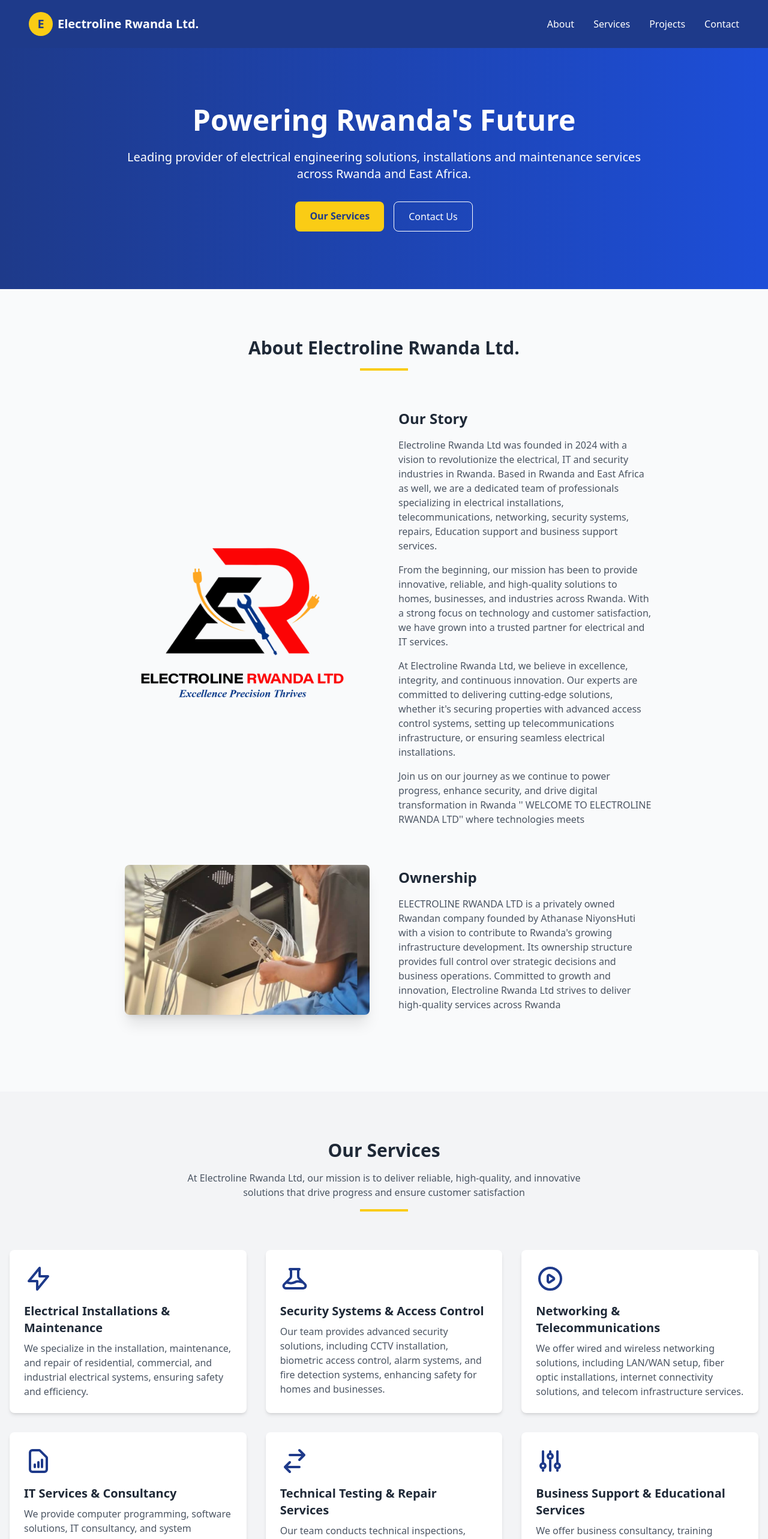
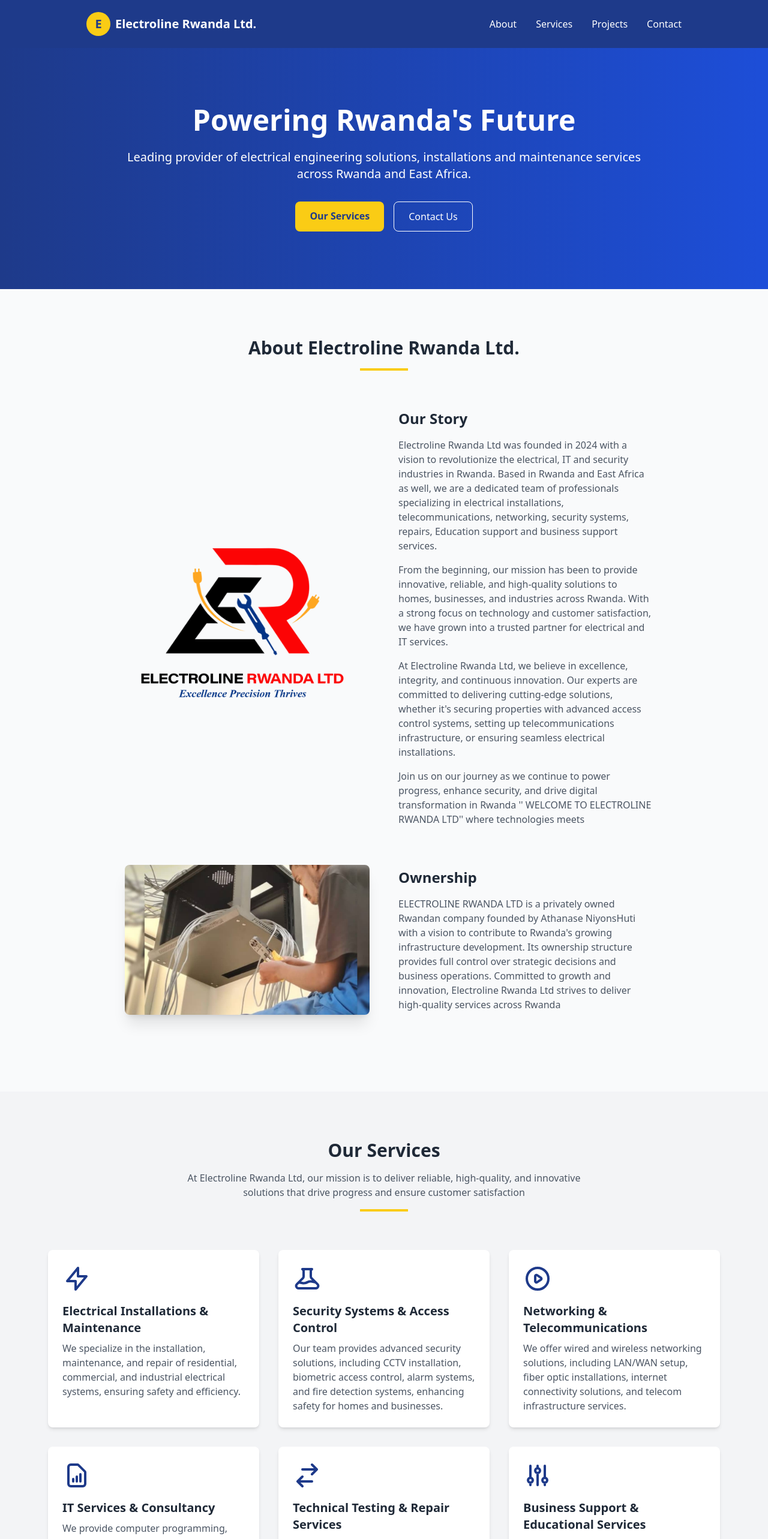
Before and after one commit to Florien2208/Electroline-Rwanda-ltd, a React (Vite) app: page / in a window 1280 px wide. Shown: the top 2566 px of the page at 60% size. Built offline with nearby package versions, Linux system fonts and the light colour scheme.

Commit message:
updates on electroline design

```diff
--- a/src/components/Header.tsx
+++ b/src/components/Header.tsx
@@ -5,7 +5,7 @@
 
   return (
     <header className="bg-blue-900 text-white shadow-lg">
-      <div className="container mx-auto px-12 py-5 flex justify-between items-center">
+      <div className="w-full max-w-5xl mx-auto px-4 py-5 flex justify-between items-center">
         <div className="flex items-center space-x-2">
           <div className="h-10 w-10 bg-yellow-400 rounded-full flex items-center justify-center">
             <span className="text-blue-900 font-bold text-xl">E</span>
--- a/src/pages/Home.tsx
+++ b/src/pages/Home.tsx
@@ -123,7 +123,8 @@
 
       {/* Services Section */}
       <section id="services" className="py-20 bg-gray-100">
-        <div className="container mx-auto px-4">
+
+        <div className="container mx-auto px-4 w-full max-w-6xl">
           <div className="text-center mb-16">
             <h2 className="text-3xl font-bold text-gray-800 mb-4">
               Our Services
```
